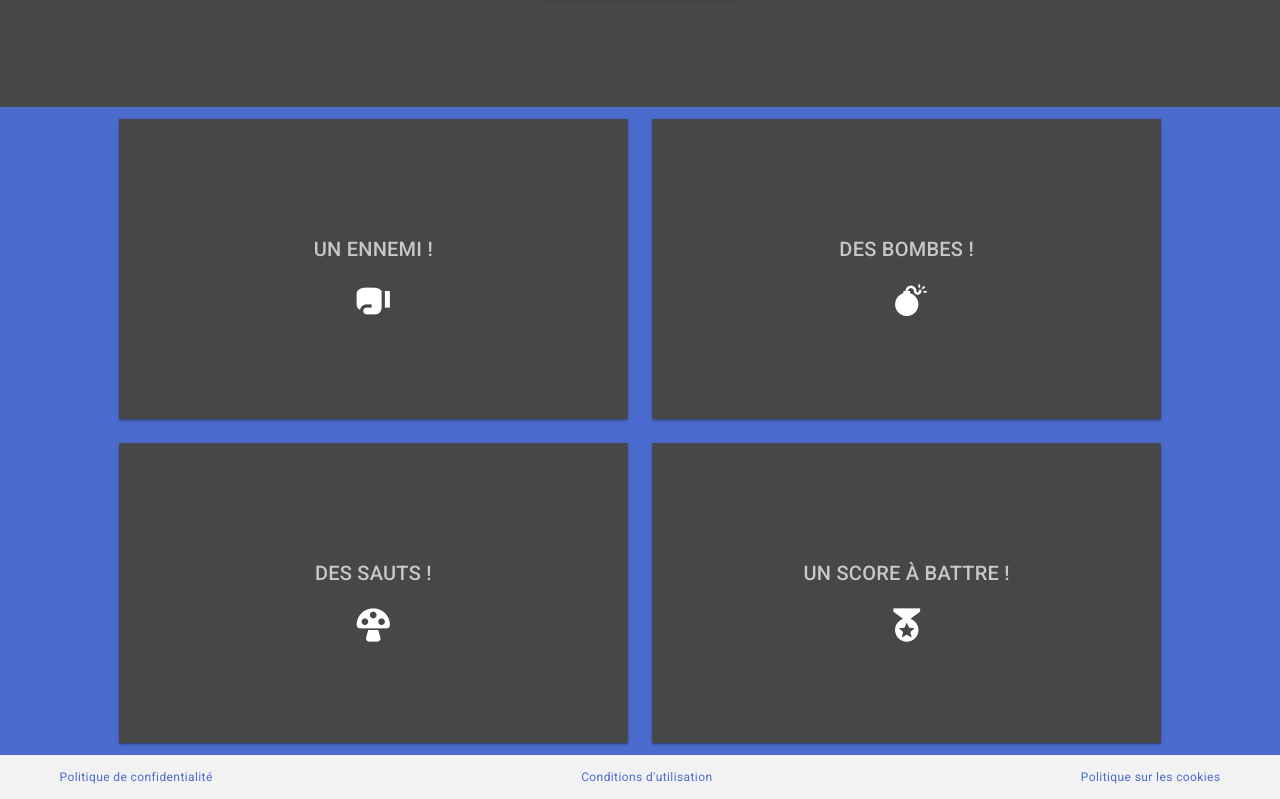
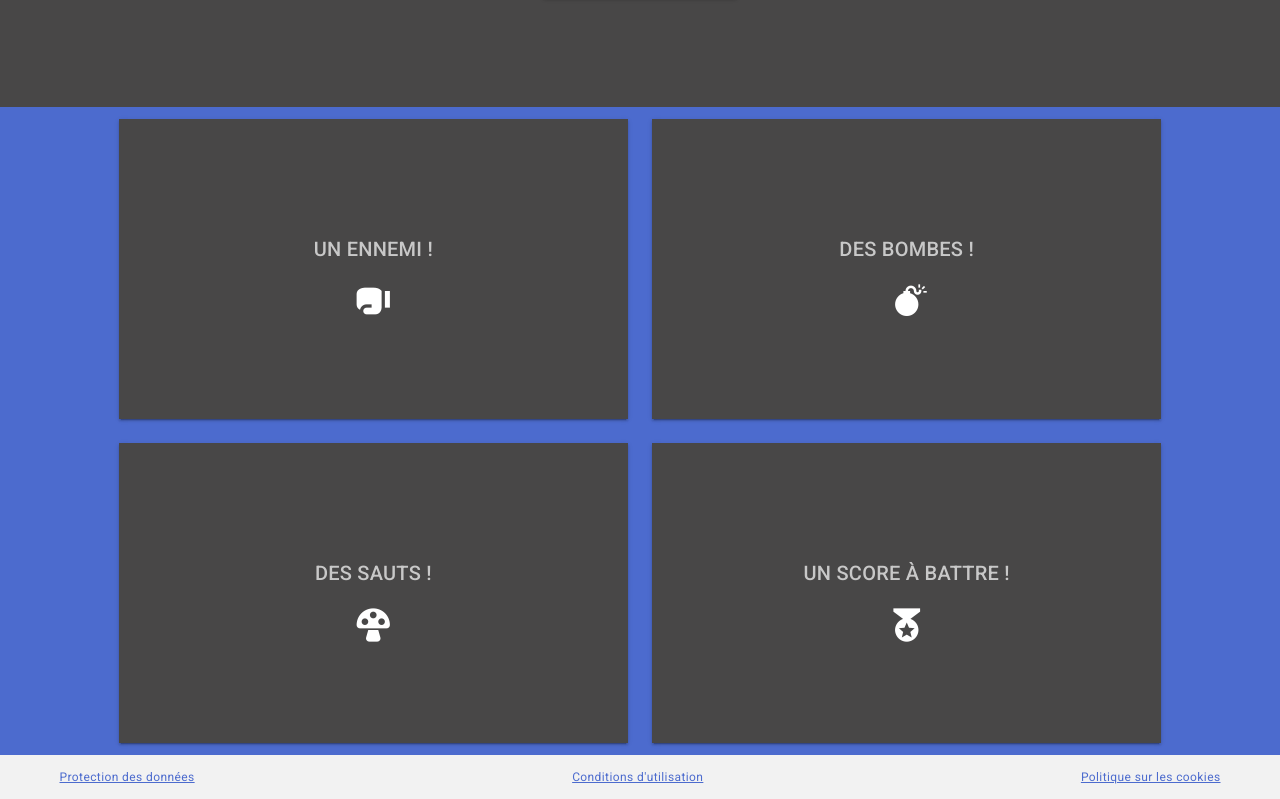
Before and after one commit to hyperdestru/hoa-fight-ws, a Vue app in the folder client/: page /#/ in a window 1280 px wide. Shown: the part 581-1380 px from the top of the page. Built offline with nearby package versions, Linux system fonts and the light colour scheme.

Commit message:
Footer: new i18 strings, implemented router-link.

```diff
--- a/client/src/components/TheFooter.vue
+++ b/client/src/components/TheFooter.vue
@@ -16,14 +16,9 @@
 					:key="index"
 					class="text-center caption"
 				>
-					<a
-						style="text-decoration: none"
-						class="primary--text"
-						v-on:click.prevent
-						v-bind:href="page.link"
-					>
+					<router-link :to="{name: page.route}">
 						{{ $t(page.name) }}
-					</a>
+					</router-link>
 				</li>
 			</ul>
 		</v-container>
@@ -37,16 +32,16 @@
 		data: () => ({
 			pages: [
 				{
-					name: 'messages.lkConfidentialityPolicy',
-					link: ""
+					name: 'messages.lkRgpd',
+					route: "rgpd"
 				},
 				{
-					name: 'messages.lkTermsOfUse',
-					link: ""
+					name: 'messages.lkCgu',
+					route: "cgu"
 				},
 				{
 					name: 'messages.lkCookiesPolicy',
-					link: ""
+					route: "cookies"
 				}
 			]
 		})
--- a/client/src/locales/fr.json
+++ b/client/src/locales/fr.json
@@ -46,8 +46,8 @@
 		"ctaDeleteAccountPlus": "Supprimer mon compte",
 		"ctaLaunchGame": "Lancer partie",
 
-		"lkConfidentialityPolicy": "Politique de confidentialité",
-		"lkTermsOfUse": "Conditions d'utilisation",
+		"lkRgpd": "Protection des données",
+		"lkCgu": "Conditions d'utilisation",
 		"lkCookiesPolicy": "Politique sur les cookies",
 		"lkHome": "Acceuil",
 		"lkRegister": "Inscription",
--- a/client/src/router/index.js
+++ b/client/src/router/index.js
@@ -31,17 +31,20 @@ const routes = [
 	{
 		path: '/ranking',
 		name: 'ranking',
-		component: Ranking
+		component: Ranking,
+		meta: { requiresAuth: true }
 	},
 	{
-		path: '/dashboard',
+		path: '/dashboard/:user',
 		name: 'dashboard',
-		component: Dashboard
+		component: Dashboard,
+		meta: { requiresAuth: true }
 	},
 	{
 		path: '/settings',
 		name: 'settings',
-		component: Settings
+		component: Settings,
+		meta: { requiresAuth: true }
 	},
 	{
 		path: '/rgpd',
```
